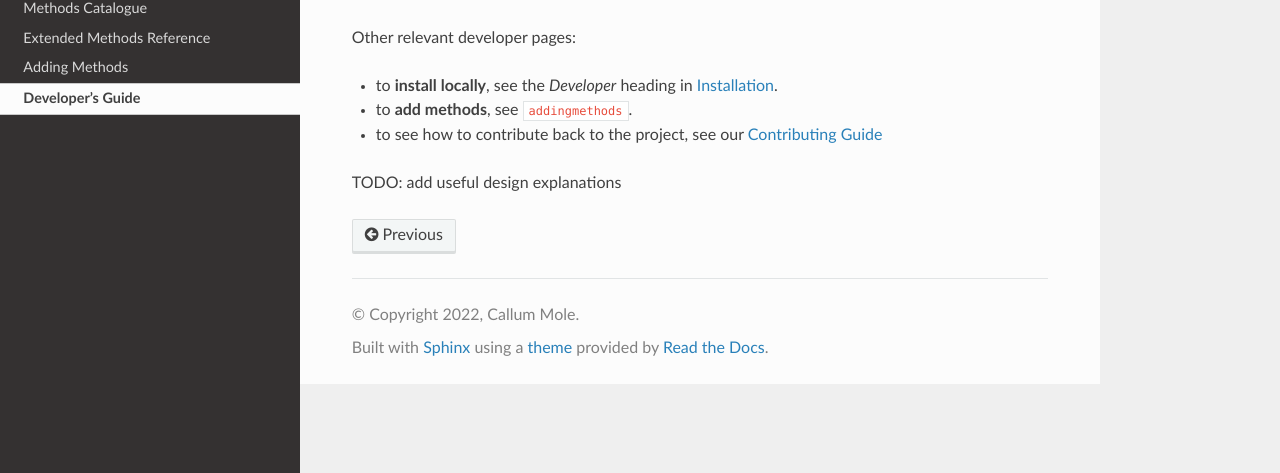
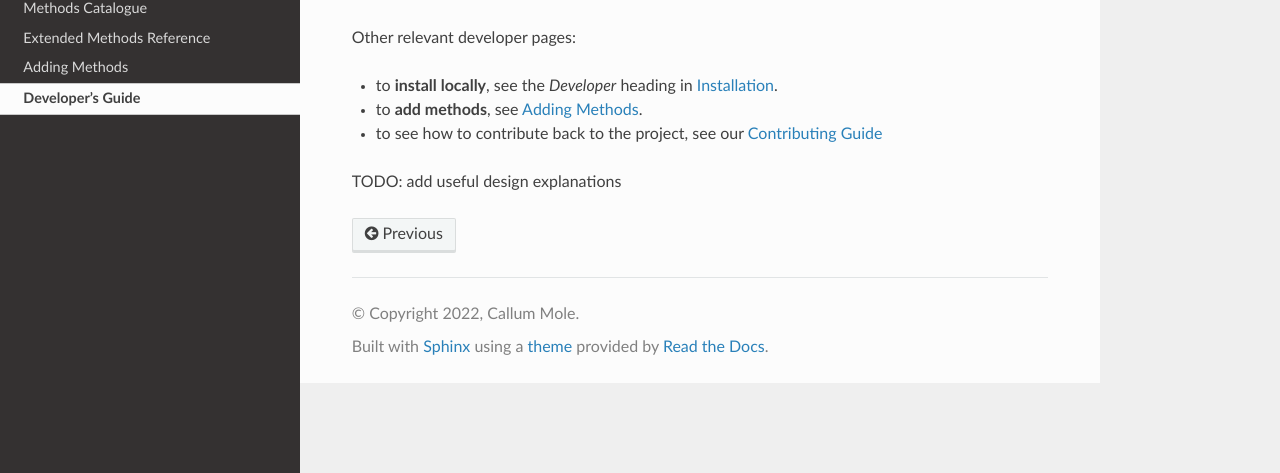
Before and after one commit to alan-turing-institute/reprosyn, a Sphinx documentation site: the page built from docs/source/dev.rst, in a window 1280 px wide. Shown: the part 230-703 px from the top of the page. Built offline with Sphinx 7.4.7 and the Read the Docs theme 2.0.0, drawn with Linux system fonts in a browser that asks for light colours; cross-references to code outside the pages are shown as plain code; some of the changed lines change nothing that is shown.

Commit message:
update poetry lock

```diff
--- a/docs/source/dev.rst
+++ b/docs/source/dev.rst
@@ -8,7 +8,7 @@ This page contains design thoughts on Reprosyn that should help when adding new
 Other relevant developer pages:
 
 - to **install locally**, see the `Developer` heading in :doc:`install`.
-- to **add methods**, see :dos:`addingmethods`.
+- to **add methods**, see :doc:`addingmethods`.
 - to see how to contribute back to the project, see our `Contributing Guide <https://github.com/alan-turing-institute/reprosyn/blob/main/CONTRIBUTING.md>`_
 
 TODO: add useful design explanations
```
Also changed, not shown: 1 other file.
